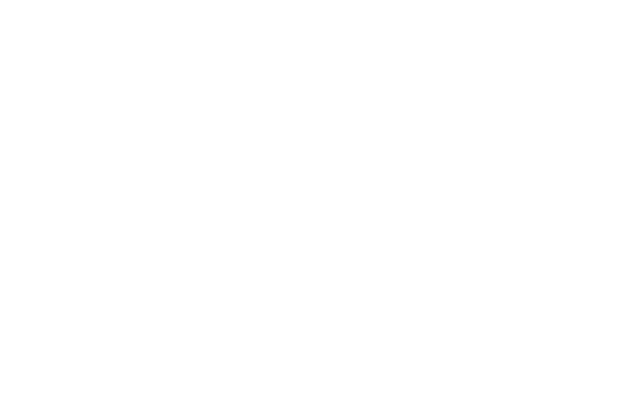
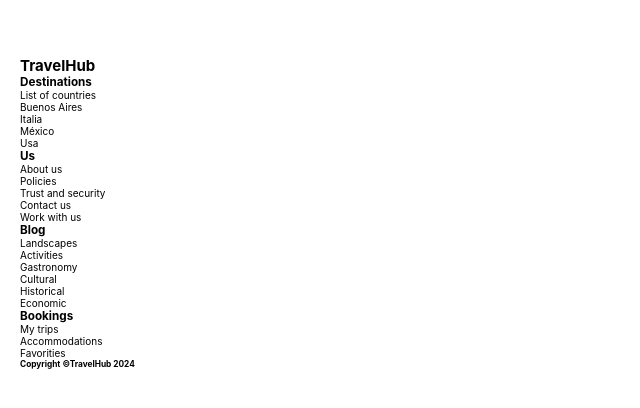
Before and after one commit to Adrastea966/travel-hub, a React (Create React App) app: page / in a window 1280 px wide. Shown: the part 4029-4437 px from the top of the page, without its empty margins (0-640 px from the left). Before the commit the page ends 4065 px from the top, so only its background shows below. Built offline with nearby package versions, Linux system fonts and the light colour scheme.

Commit message:
The footer section was incorporated

```diff
--- a/src/App.js
+++ b/src/App.js
@@ -5,6 +5,7 @@
 import TravelSafe from './Components/TravelSafe.js';
 import Reviews from './Components/Reviews.js';
 import News from './Components/Newsletter.js';
+import Footer from './Components/Footer.js';
 import './App.css';
 
 function App() {
@@ -22,6 +23,8 @@
       <Reviews />
       {/* Newsletter */}
       <News />
+      {/* Footer */}
+      <Footer />
     </div>
   );
 }
--- /dev/null
+++ b/src/Components/Footer.js
@@ -0,0 +1,56 @@
+import React from 'react';
+import '../App.css';
+
+function Footer() {
+  return (
+    <div className='container'>
+      <div className='footer'>
+        <h2>TravelHub</h2>
+        <div className='footer-links'>
+            <div className='link-destination'>
+                <h3>Destinations</h3>
+                <ul>
+                    <li>List of countries</li>
+                    <li>Buenos Aires</li>
+                    <li>Italia</li>
+                    <li>México</li>
+                    <li>Usa</li>
+                </ul>
+            </div>
+            <div className='link-us'>
+                <h3>Us</h3>
+                <ul>
+                    <li>About us</li>
+                    <li>Policies</li>
+                    <li>Trust and security</li>
+                    <li>Contact us</li>
+                    <li>Work with us</li>
+                </ul>
+            </div>
+            <div className='link-blog'>
+                <h3>Blog</h3>
+                <ul>
+                    <li>Landscapes</li>
+                    <li>Activities</li>
+                    <li>Gastronomy</li>
+                    <li>Cultural</li>
+                    <li>Historical</li>
+                    <li>Economic</li>
+                </ul>
+            </div>
+            <div className='link-bookings'>
+                <h3>Bookings</h3>
+                <ul>
+                    <li>My trips</li>
+                    <li>Accommodations</li>
+                    <li>Favorities</li>
+                </ul>
+            </div>
+        </div>
+        <h5>Copyright ©TravelHub 2024</h5>
+      </div>
+    </div>
+  );
+}
+
+export default Footer;
```
